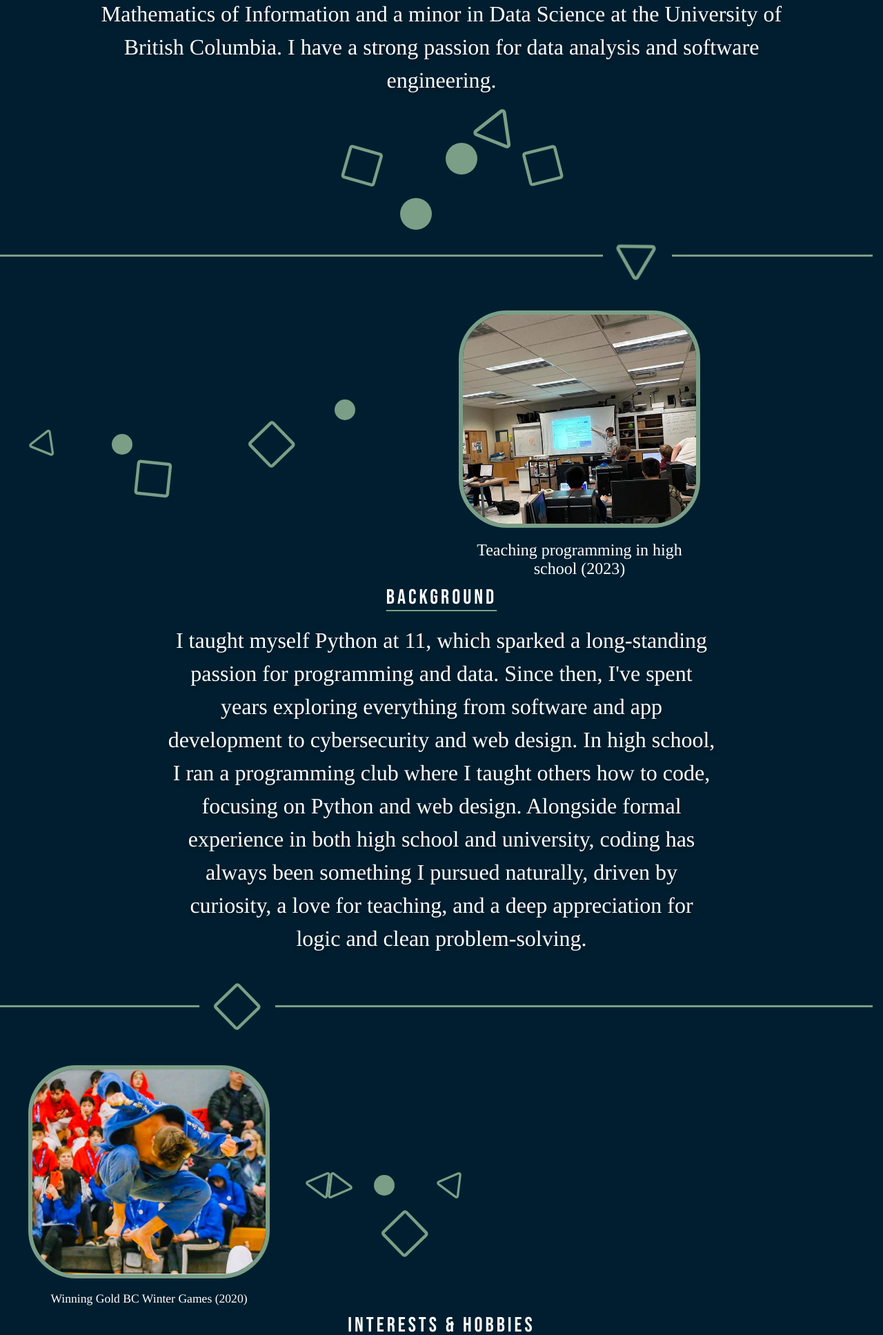
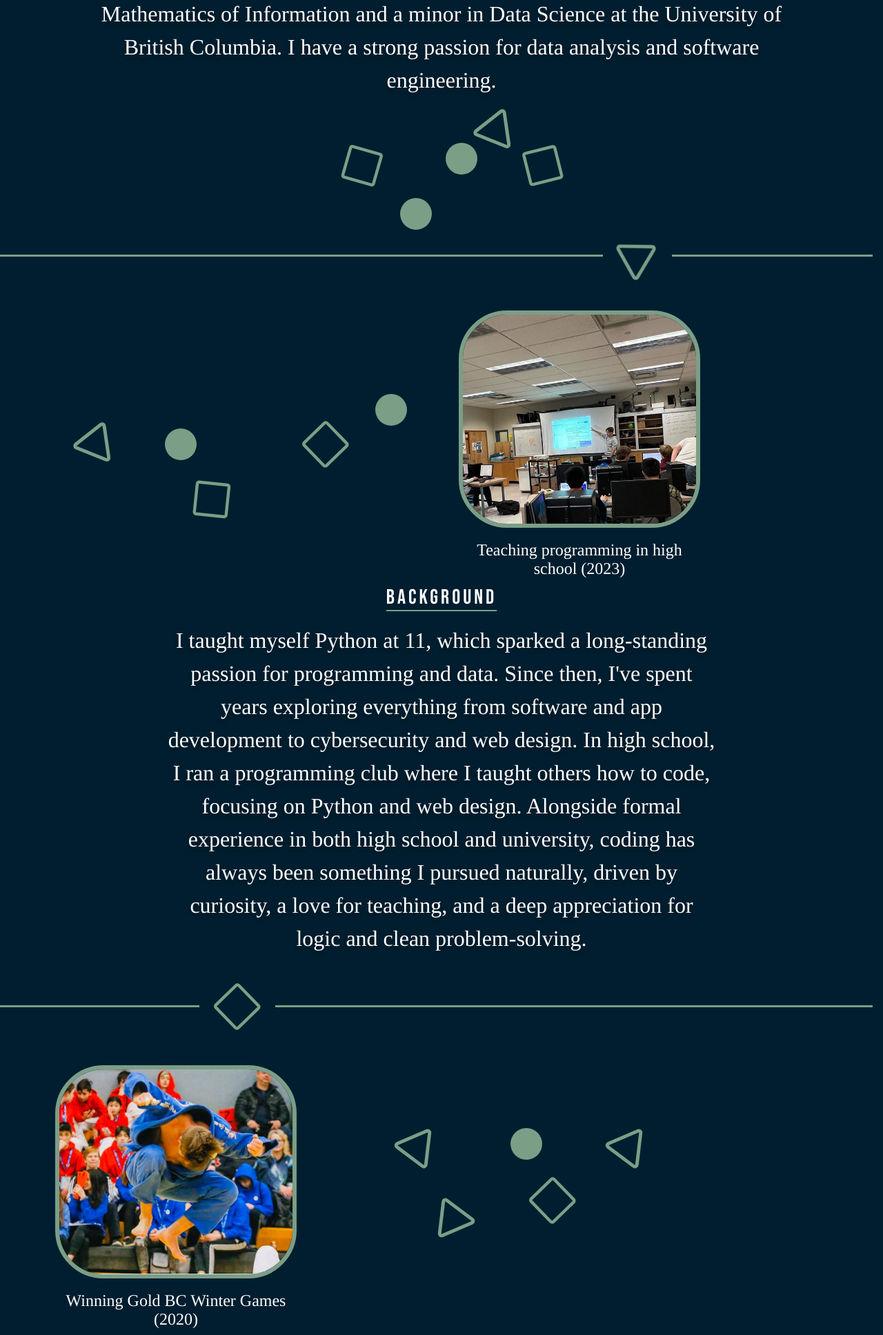
Before and after one commit to MattMatt05/portfolio, a PHP site: page /index.html in a window 1280 px wide. Shown: the part 1403-3338 px from the top of the page at 69% size. Run offline with PHP 8.4, Linux system fonts and the light colour scheme; some web fonts are replaced.

Commit message:
update 2

```diff
--- a/global.css
+++ b/global.css
@@ -509,37 +509,31 @@ img {
         align-items: center;
         position: relative;
         height: 200px;
+        transform: translateX(75px);
     }
 
     .meBack .imageInfo {
         grid-column: 2;
         grid-row: 1;
         text-align: center;
+        transform: translateX(200px);
     }
 
     .meBack .imageInfo .storyImg {
         width: 350px;
-        transform: translateX(200px);
     }
 
     .meBack .imageInfo p {
         font-size: 1.5em;
         margin-top: 15px;
-        transform: translateX(200px) !important;
-    }
-
-    .meBack .middleContent .shapen {
-        width: 40px;
-        height: 40px;
-    }
-
-    .meBack .middleContent .circle-intro {
-        width: 30px;
-        height: 30px;
     }
 
     .meBack .middleContent img[style*="transform: translateX(200px)"] {
-        transform: translateX(50px) !important;
+        transform: translateX(60px) !important;
+    }
+
+    .meBack .middleContent img[style*="transform: translateY(50px) rotate(50deg);"] {
+        transform: translateY(80px) rotate(50deg) !important;
     }
 
     .meBack .middleContent div[style*="transform: translateX(100px)"] {
@@ -605,7 +599,7 @@ img {
     }
 
     .meInterest .backSection .parText {
-        font-size: 1.2em;
+        font-size: 2em;
         line-height: 1.5;
         max-width: 100% !important;
     }
@@ -614,43 +608,34 @@ img {
         grid-column: 2;
         grid-row: 1;
         display: flex;
-        justify-content: center;
-        align-items: center;
         position: relative;
         height: 200px;
+        transform: translateX(140px);
     }
 
     .meInterest .imageInfo {
         grid-column: 1;
         grid-row: 1;
         text-align: center;
+        margin-left: 60px;
     }
 
     .meInterest .imageInfo .storyImg {
-        max-width: 350px;
+        width: 350px;
     }
 
     .meInterest .imageInfo p {
-        font-size: 1.1em;
+        font-size: 1.5em;
         margin-top: 15px;
     }
 
-    .meInterest .middleContent .shapen {
-        width: 40px;
-        height: 40px;
-    }
-
-    .meInterest .middleContent .circle-intro {
-        width: 30px;
-        height: 30px;
-    }
 
     .meInterest .middleContent img[style*="transform: translateX(250%)"] {
-        transform: translateX(50px) !important;
+        transform: translateX(50px) translateY(100px) !important;
     }
 
     .meInterest .middleContent img[style*="transform: translateX(-60px) rotate(180deg)"] {
-        transform: translateX(-20px) rotate(180deg) !important;
+        transform: translateX(-70px) rotate(180deg) !important;
     }
 
     .meInterest .middleContent div[style*="transform: translateX(60px)"] {
@@ -658,7 +643,7 @@ img {
     }
 
     .meInterest .middleContent img[style*="transform: translateX(20px) rotate(180deg)"] {
-        transform: translateX(10px) rotate(180deg) !important;
+        transform: translateX(40px) rotate(180deg) !important;
     }
 }
 
```
